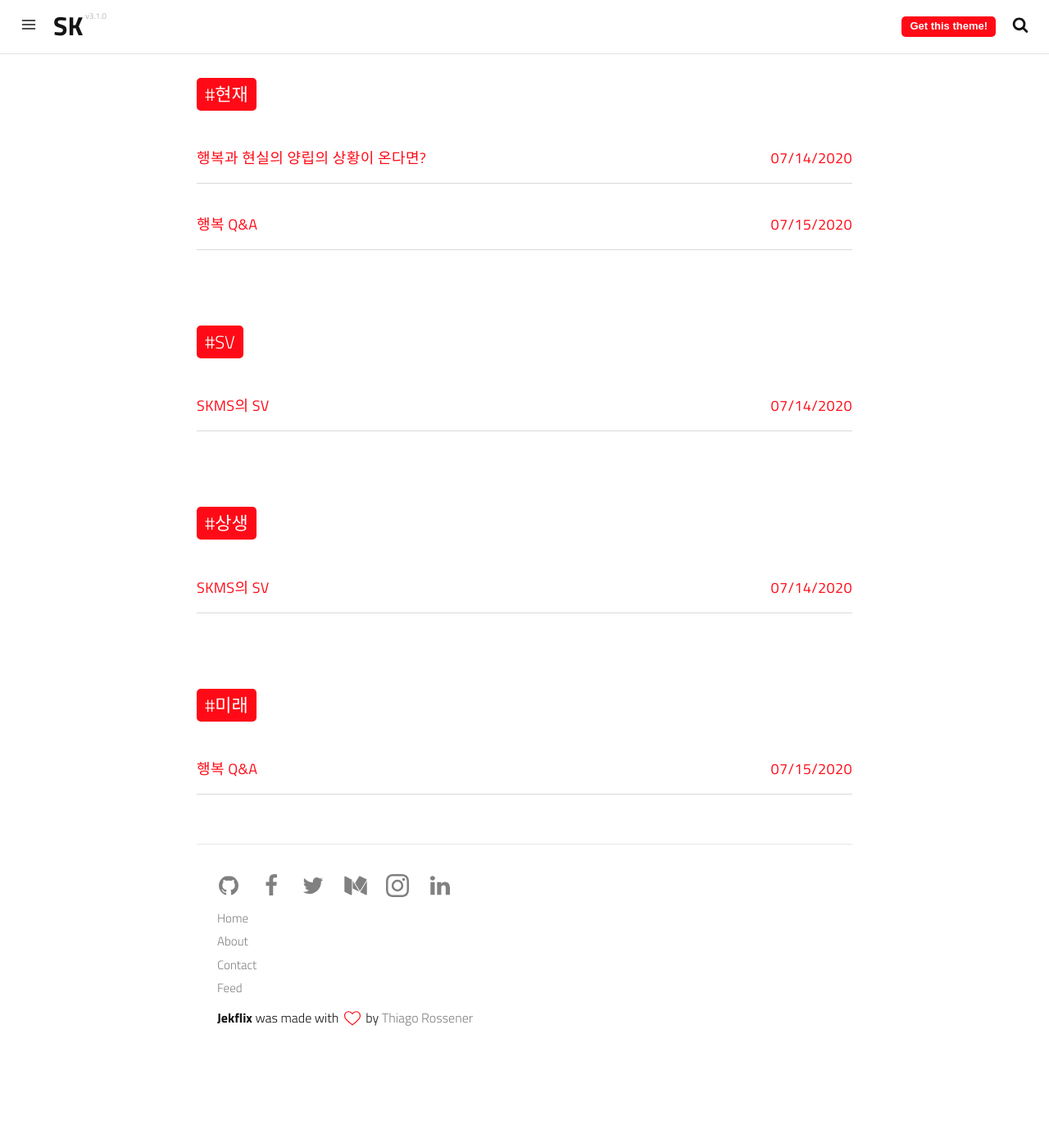
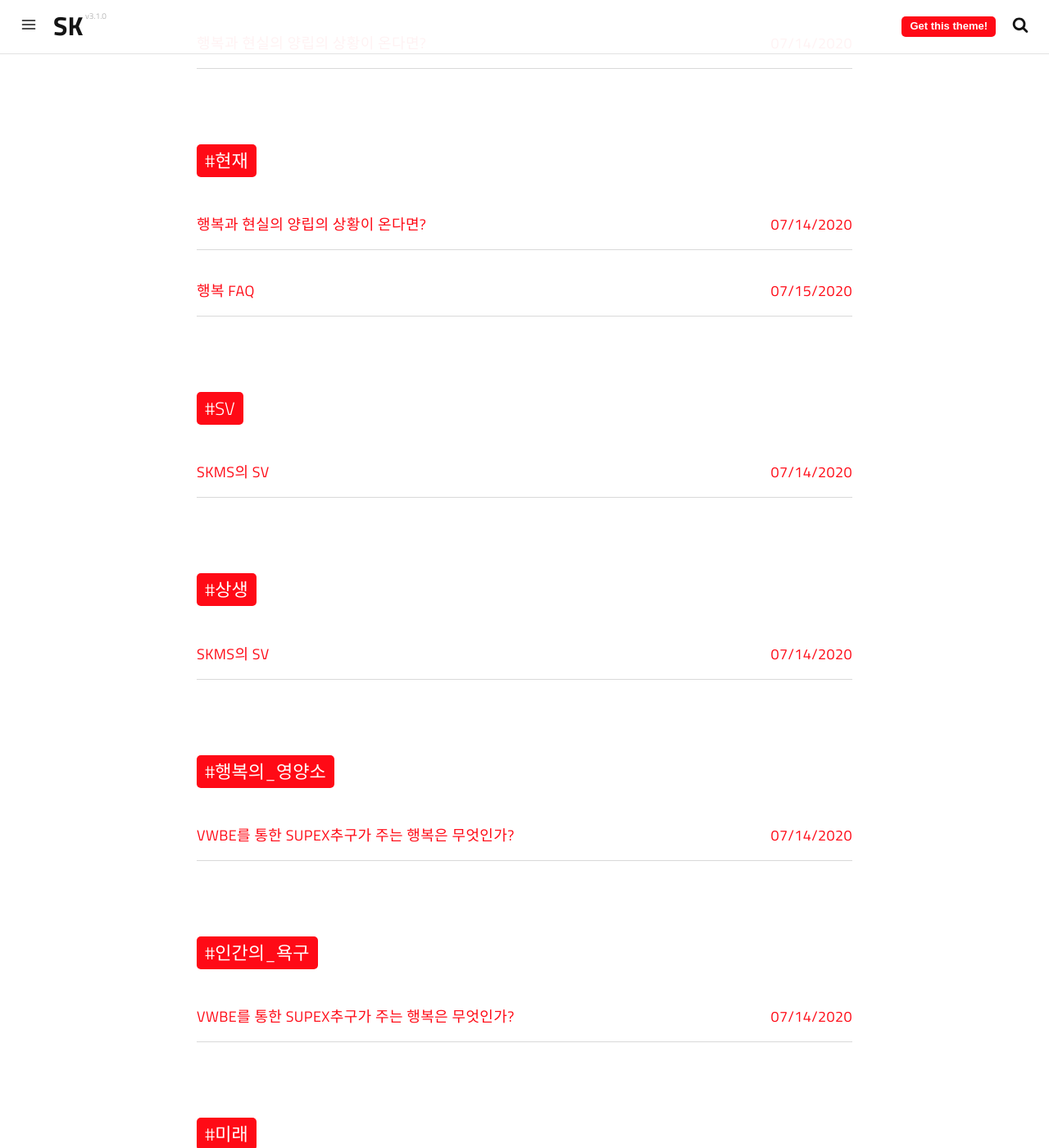
Before and after one commit to JoyoungAhn/JoyoungAhn.github.io, a Jekyll site: the page built from tags.html, in a window 1280 px wide and 1400 px high, scrolled down 2495 px. Shown: the whole window at 82% size. Built offline with Jekyll 4.4.1, drawn with Linux system fonts in a browser that asks for light colours; a script that is not in the unit is left out; before the commit the page ends 3785 px from its top, so only the background shows below that; part of the change alters nothing that is shown; some of the changed text lies outside the part shown.

Commit message:
0716 1st

```diff
--- /dev/null
+++ b/_posts/2020-07-14-nutrient.md
@@ -0,0 +1,30 @@
+---
+date: 2020-07-14 12:26:06
+layout: post
+title: VWBE를 통한 SUPEX추구가 주는 행복은 무엇인가?
+subtitle: 행복의 영양소와 인간의 욕구
+description: 행복의 영양소와 인간의 욕구
+image: https://t1.daumcdn.net/cfile/tistory/99FC37475C06A1C72B
+category: 행복
+tags:
+  - 행복
+  - 행복의_영양소
+  - 인간의_욕구
+author: 김범준
+---
+## 행복은 목표가 아니라 도구다.
+
+SK 경영의 궁극적 목적은 구성원 행복이다. 그렇다면 인간은 언제 행복한 것일까?
+돈이 많으면 행복한 것일까? 결혼하면 행복해질까? 하지만 돈이 많더라도 결혼하여 가정을 꾸려 안정된 삶을 보내고 있더라도 행복하지 않다는 사람들을 주위에서 쉽게 만나볼 수 있다.
+
+
+서울대의 최인철 심리학과 교수는 행복의 3대 영양소를 자유, 유능 그리고 관계로 말한다.
+첫째로 인간은 억압받는것을 싫어하기 때문에 자유로워야한다. 둘째, 목표달성이 주는 유능감이 행복에 영향을 준다. 이때 한번 정해둔 목표를 위해 꾸준하게 노력할 수 있는 grit라고하는 능력이 중요하다. 셋째, 좋은 사람들과의 관계이다. 사람들과의 관계가 돈독하게 맺어져 있을때 에너지를 받을 수 있다.
+
+
+그렇다면 VWBE를 통한 SUPEX추구가 주는 행복은 무엇인가?
+이 점은 우리에게 친숙한 개념인 매슬로의 욕구 단계 이론으로 설명해보자. 매슬로는 인간의 욕구는 우성 계층(hierarchy of prepotency)의 순으로 배열되어 있다고 보고 하위 계층의 욕구가 어느 정도 충족되면 상위 계층의 욕구가 나타난다고 생각하였다. 가장 하위의 계층부터 생리적 욕구, 안전의 욕구, 애정과 소속의 욕구, 존경의 욕구, 자야실현의 욕구로 이루어져있다.
+먼저 생리적 욕구, 안전의 욕구가 만족되어 있을 때 우리는 SK에 소속되어 소속의 욕구를 만족시킬 수 있을 것이다. 또한 VWBE를 통해 SUPEX한 수준의 목표 달성으로 존경과 인정의 욕구를 달성할 수 있다. 마지막으로 VWBE한 자세를 통해 자신의 자아를 실현하며 자아실현의 욕구를 이룰 수 있을것이라고 생각한다.
+
+
+행복은 인생의 어느 순간에 최종적으로 도달해야 하는 상태가 아니라 오늘 하루하루에도 마땅히 느껴야 하는 것이다. VWBE를 통해 SUPEX를 추구한다면 SK의 구성원들은 행복의 3대 영양소와 인간의 욕구를 만족시키며 매일매일 행복할 수 있을것이다.
--- a/_posts/2020-07-15-Title.md
+++ b/_posts/2020-07-15-Title.md
@@ -4,7 +4,7 @@ date: 2020-07-15 12:26:40
 
 layout: post
 
-title: 행복 Q&A
+title: 행복 FAQ
 
 subtitle: 행복한 SK 구성원이 되는 법
 
```
